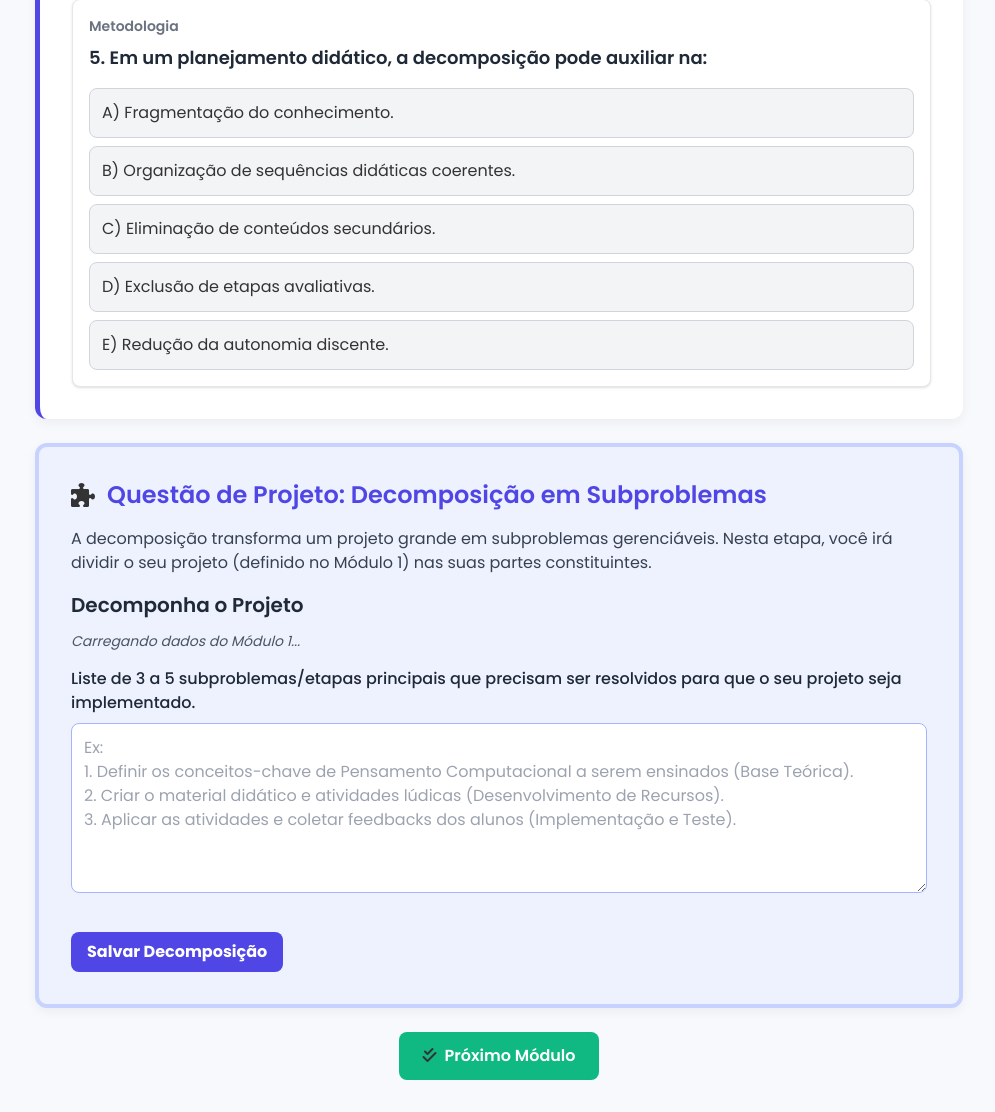
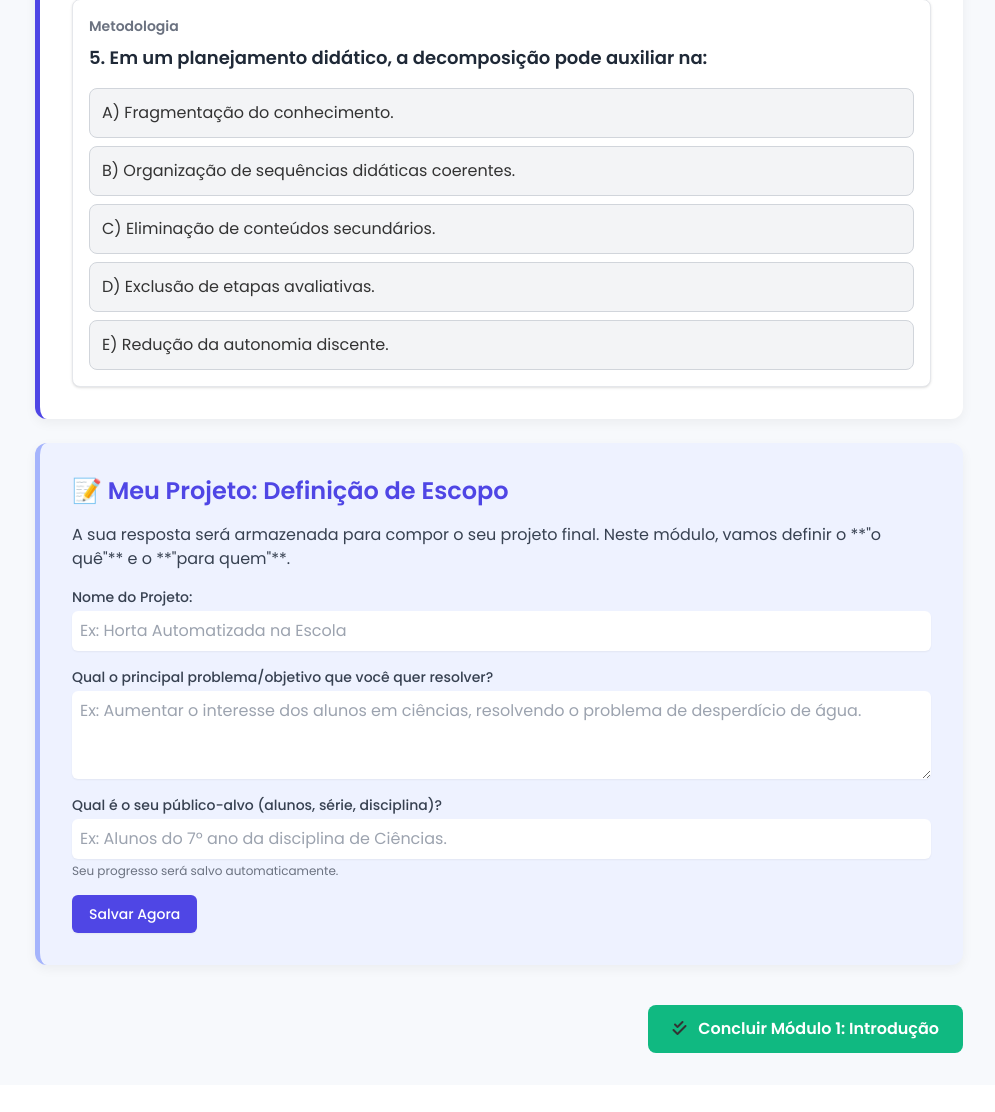
Before and after one commit to danidancr/PCTeacher, a Flask app: template templates/conteudo-decomposicao.html in a window 1280 px wide. Shown: the part 2496-3608 px from the top of the page, without its empty margins (285-1280 px from the left). After the commit the page ends 3549 px from the top, so only its background shows below. Run offline with Flask 3, Linux system fonts and the light colour scheme; the template is opened without the code that fills it, so the values that code supplies are empty; some libraries are stand-ins or nearby versions.

Commit message:
atualizar exercício de projeto final

```diff
--- a/templates/conteudo-decomposicao.html
+++ b/templates/conteudo-decomposicao.html
@@ -159,129 +159,61 @@
             </div>
     </div>
 
- <div class="content-section border-4 border-indigo-200 bg-indigo-50">
-        <h2 class="text-2xl font-semibold text-primary-indigo mb-4 flex items-center">
-            <i class="fas fa-puzzle-piece mr-3"></i> Questão de Projeto: Decomposição em Subproblemas
-        </h2>
-        <p class="text-gray-700 mb-4">A decomposição transforma um projeto grande em subproblemas gerenciáveis. Nesta etapa, você irá dividir o seu projeto (definido no Módulo 1) nas suas partes constituintes.</p>
+{# ========================================================= #}
+    {# SEÇÃO DE PROJETO (USO DO ESCOPO) - AJUSTADA PARA A LÓGICA FLASK/AJAX #}
+    {# ========================================================= #}
+    <div class="content-section bg-indigo-50 border-indigo-300">
+        <div class="flex justify-between items-center mb-4">
+            <h2 class="text-2xl font-semibold text-primary-indigo">📝 Meu Projeto: Definição de Escopo</h2>
+            <span id="project-save-feedback" class="text-sm font-semibold opacity-0 transition-opacity"></span>
+        </div>
 
-        <form id="project-idea-form-mod2" onsubmit="saveProjectDataMod2(event)">
+        <p class="text-gray-700 mb-4">A sua resposta será armazenada para compor o seu projeto final. Neste módulo, vamos definir o **"o quê"** e o **"para quem"**.</p>
 
-            <h3 class="text-xl font-semibold text-gray-800 mb-3">Decomponha o Projeto</h3>
-
-            <p id="project-name-display" class="text-sm italic text-gray-600 mb-4">Carregando dados do Módulo 1...</p>
+        {# Formulário de salvamento automático que chama a função saveProjectData() da base #}
+        <form id="project-form-introducao" method="POST" onchange="saveProjectData(this)">
 
             <div class="mb-4">
-                <label for="project_subproblems" class="block text-gray-800 font-medium mb-2">Liste de 3 a 5 subproblemas/etapas principais que precisam ser resolvidos para que o seu projeto seja implementado.</label>
-                <textarea id="project_subproblems" name="project_subproblems" rows="6" class="w-full p-3 border border-indigo-300 rounded-lg focus:ring-primary-indigo focus:border-primary-indigo" placeholder="Ex:
-1. Definir os conceitos-chave de Pensamento Computacional a serem ensinados (Base Teórica).
-2. Criar o material didático e atividades lúdicas (Desenvolvimento de Recursos).
-3. Aplicar as atividades e coletar feedbacks dos alunos (Implementação e Teste)." required></textarea>
+                <label for="nome_projeto" class="block text-sm font-medium text-gray-700">Nome do Projeto:</label>
+                <input type="text" id="nome_projeto" name="nome_projeto"
+                       value="{{ projeto_data.nome_projeto | default('') }}"
+                       placeholder="Ex: Horta Automatizada na Escola"
+                       class="mt-1 block w-full rounded-md border-gray-300 shadow-sm focus:border-primary-indigo focus:ring-primary-indigo p-2" required>
             </div>
 
-            <button type="submit" id="save-button-mod2" class="mt-4 bg-primary-indigo hover:bg-indigo-700 text-white font-bold py-2 px-4 rounded-lg transition duration-200" disabled>
-                Salvar Decomposição
+            <div class="mb-4">
+                <label for="objetivo" class="block text-sm font-medium text-gray-700">Qual o principal problema/objetivo que você quer resolver?</label>
+                <textarea id="objetivo" name="objetivo" rows="3"
+                          placeholder="Ex: Aumentar o interesse dos alunos em ciências, resolvendo o problema de desperdício de água."
+                          class="mt-1 block w-full rounded-md border-gray-300 shadow-sm focus:border-primary-indigo focus:ring-primary-indigo p-2" required>{{ projeto_data.objetivo | default('') }}</textarea>
+            </div>
+
+            <div class="mb-4">
+                <label for="publico_alvo" class="block text-sm font-medium text-gray-700">Qual é o seu público-alvo (alunos, série, disciplina)?</label>
+                <input type="text" id="publico_alvo" name="publico_alvo"
+                       value="{{ projeto_data.publico_alvo | default('') }}"
+                       placeholder="Ex: Alunos do 7º ano da disciplina de Ciências."
+                       class="mt-1 block w-full rounded-md border-gray-300 shadow-sm focus:border-primary-indigo focus:ring-primary-indigo p-2" required>
+                <p class="mt-1 text-xs text-gray-500">Seu progresso será salvo automaticamente.</p>
+            </div>
+
+            <button type="submit" class="hidden sm:inline-flex items-center px-4 py-2 border border-transparent text-sm font-medium rounded-md shadow-sm text-white bg-primary-indigo hover:bg-indigo-700 focus:outline-none focus:ring-2 focus:ring-offset-2 focus:ring-primary-indigo">
+                Salvar Agora
             </button>
-            <span id="save-feedback-mod2" class="ml-4 text-sm font-semibold text-red-600"></span>
+
         </form>
     </div>
 {% endblock %}
 
 {% block finish_button %}
-    <div class="mt-8 text-center">
-        <form method="POST" action="{{ url_for('concluir_modulo', modulo_nome='decomposicao') }}">
-            <button type="submit" class="btn-finish hover:shadow-lg">
-                <i class="fas fa-check-double mr-2"></i>Próximo Módulo
+    <div class="flex justify-end pt-4">
+        <form method="POST" action="{{ url_for('concluir_modulo', modulo_nome=modulo.slug) }}">
+            <button type="submit" class="btn-finish">
+                <i class="fas fa-check-double mr-2"></i> Concluir Módulo 1: Introdução
             </button>
         </form>
     </div>
 {% endblock %}
 
-{% block scripts %}
-<script>
-    // As variáveis globais 'dbClient' (Firestore) e 'currentUserId' (UID do usuário)
-    // devem estar disponíveis a partir do 'conteudo-base.html' para esta lógica funcionar.
-
-    // 1. Função para carregar os dados do Módulo 1 e Módulo 2
-    async function loadProjectDataMod2() {
-        if (!window.currentUserId) {
-            console.error("UID do usuário não encontrado. Não é possível carregar ou salvar dados.");
-            document.getElementById('save-feedback-mod2').textContent = 'Erro de autenticação. Recarregue a página.';
-            return;
-        }
-
-        const feedback = document.getElementById('save-feedback-mod2');
-        const saveButton = document.getElementById('save-button-mod2');
-        const projectNameDisplay = document.getElementById('project-name-display');
-
-        saveButton.disabled = true;
-        feedback.textContent = 'Carregando dados do projeto...';
-
-        try {
-            // Busca o documento único do usuário (dados_projeto/UID_DO_USUARIO)
-            const docRef = dbClient.collection("dados_projeto").doc(currentUserId);
-            const doc = await docRef.get();
-
-            if (doc.exists) {
-                const data = doc.data();
-
-                // 1. CARREGA DADOS DO MÓDULO 1 (para UX)
-                const project_name = data.modulo_1?.project_name || 'Projeto Sem Nome (Módulo 1 Pendente)';
-                projectNameDisplay.textContent = `Projeto Atual: "${project_name}"`;
-
-                // 2. CARREGA DADOS ESPECÍFICOS DO MÓDULO 2 (NOVO CAMPO: project_subproblems)
-                document.getElementById('project_subproblems').value = data.modulo_2?.project_subproblems || '';
-
-                feedback.textContent = data.modulo_2?.project_subproblems ? 'Decomposição do Módulo 2 carregada com sucesso.' : 'Pronto para decompor seu projeto.';
-
-                saveButton.disabled = false;
-            } else {
-                feedback.textContent = 'Atenção: Projeto não encontrado. Certifique-se de salvar o Módulo 1 primeiro.';
-                projectNameDisplay.textContent = 'Projeto não encontrado. Retorne ao Módulo 1.';
-            }
-        } catch (error) {
-            console.error("Erro ao carregar dados do projeto (Módulo 2):", error);
-            feedback.textContent = '❌ Erro de conexão ao carregar dados.';
-        }
-    }
-
-    // 2. Função para salvar/atualizar os dados do Módulo 2
-    async function saveProjectDataMod2(event) {
-        event.preventDefault();
-
-        if (!window.currentUserId) {
-            alert("Erro: Usuário não autenticado. Não é possível salvar.");
-            return;
-        }
-
-        const saveButton = document.getElementById('save-button-mod2');
-        const feedback = document.getElementById('save-feedback-mod2');
-        saveButton.disabled = true;
-        feedback.textContent = 'Salvando...';
-
-        // Estrutura os dados DENTRO da chave 'modulo_2' com o novo campo
-        const dataToSave = {
-            modulo_2: {
-                project_subproblems: document.getElementById('project_subproblems').value,
-                data_ultima_atualizacao_mod2: firebase.firestore.FieldValue.serverTimestamp()
-            }
-        };
-
-        try {
-            // Usa .set com { merge: true } no documento do UID.
-            await dbClient.collection("dados_projeto").doc(currentUserId)
-                .set(dataToSave, { merge: true });
-
-            feedback.textContent = '✅ Decomposição salva e projeto atualizado!';
-        } catch (error) {
-            console.error("Erro ao salvar dados do projeto (Módulo 2):", error);
-            feedback.textContent = '❌ Erro ao salvar. Tente novamente.';
-        } finally {
-            saveButton.disabled = false;
-        }
-    }
-
-    // 3. Chamada Inicial: Carregar dados ao carregar a página
-    window.addEventListener('load', loadProjectDataMod2);
-</script>
-{% endblock %}
+{# REMOVIDO: O bloco 'scripts' com a lógica de salvamento e carregamento do Firebase Client foi removido.
+   A lógica de salvamento agora está em 'base_dashboard.html' e é chamada por onchange="saveProjectData(this)". #}
```
